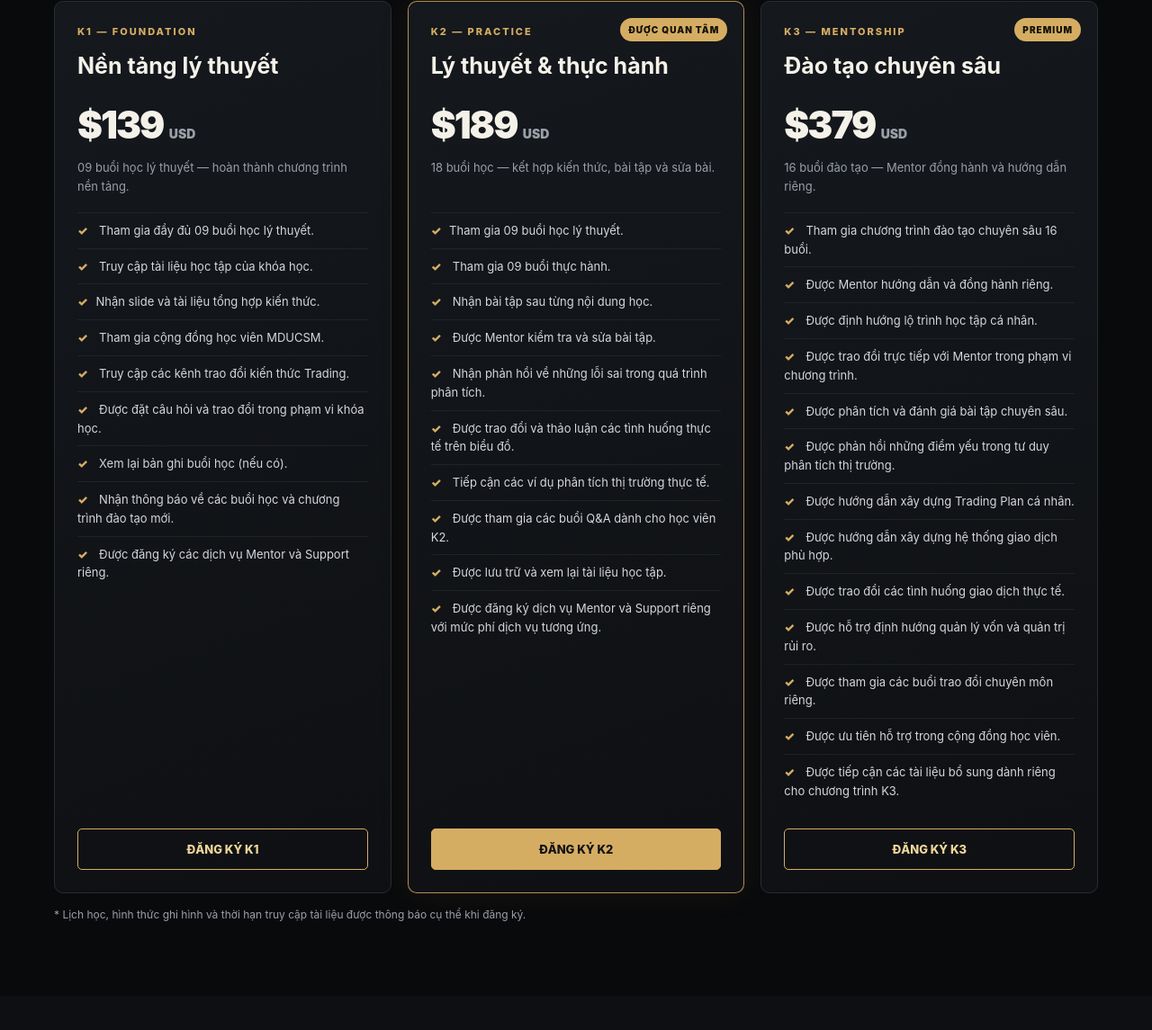
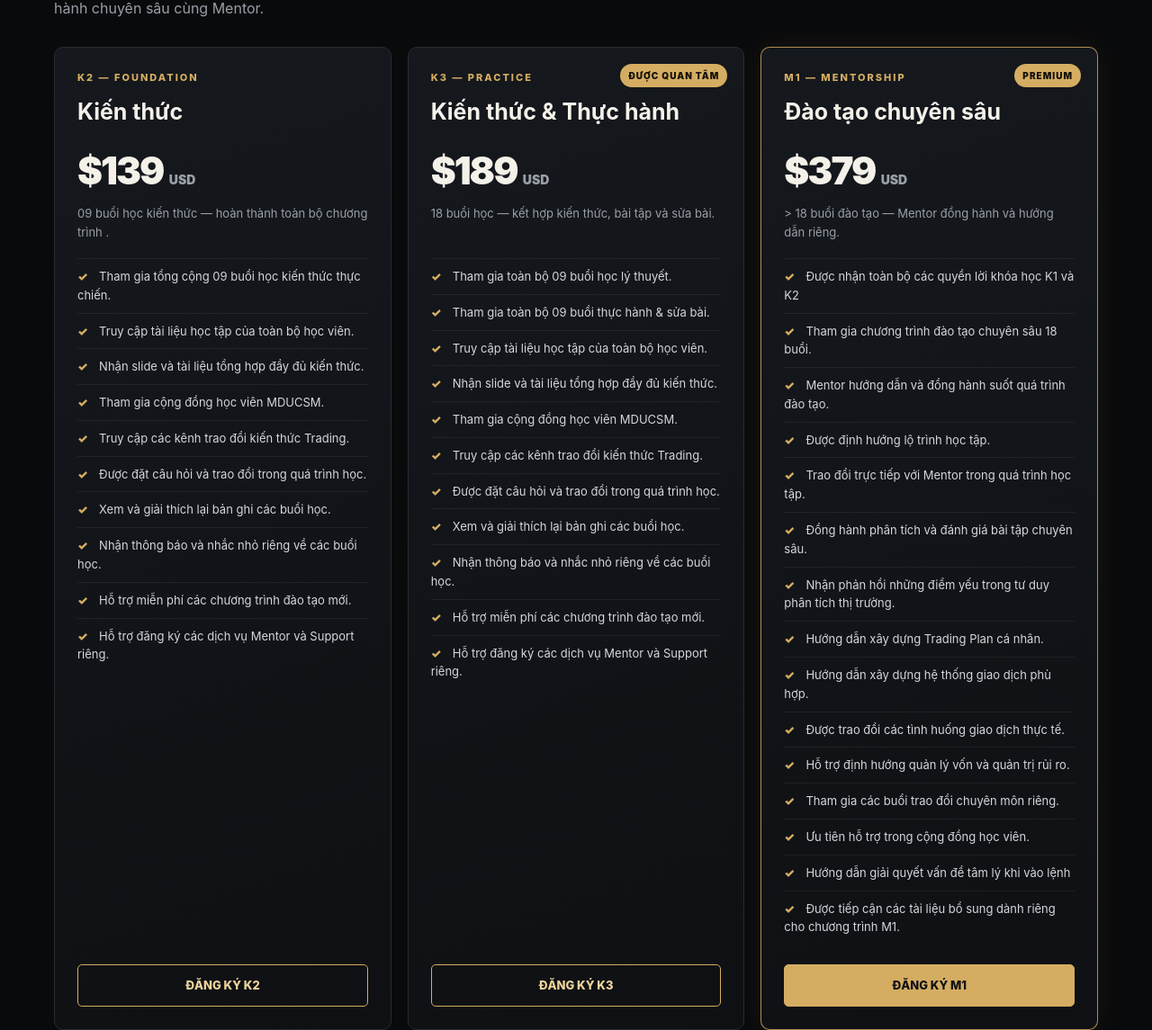
Before and after one commit to hokhanhduycs/mducsm, a plain HTML site: page index.html in a window 1280 px wide. Shown: the part 810-1955 px from the top of the page at 90% size. Drawn offline with nearby package versions, Linux system fonts and the light colour scheme.

Commit message:
Update index.html

```diff
--- a/index.html
+++ b/index.html
@@ -480,6 +480,9 @@
         padding: 22px;
       }
     }
+    .hero-white{
+      color: white !important;
+    }
   </style>
 </head>
 
@@ -487,7 +490,7 @@
   <div id="app">
     <header class="nav">
       <div class="wrap nav-inner">
-        <a class="brand" href="#">MDUCSM<span> / EDUCATION</span></a>
+        <a class="brand" href="#">MDUCSM<span> / KDcs</span></a>
         <nav class="nav-links">
           <a href="#courses">Khóa học</a>
           <a href="#privileges">Quyền lợi</a>
@@ -500,10 +503,14 @@
     <main>
       <section class="hero">
         <div class="wrap">
-          <div class="eyebrow">Learn • Practice • Develop</div>
-          <h1>MASTER THE MARKET.<br><span>BUILD YOUR EDGE.</span></h1>
-          <p>Chương trình đào tạo Trading của MDUCSM — xây dựng nền tảng kiến thức, rèn luyện khả năng phân tích và phát
-            triển tư duy giao dịch có hệ thống.</p>
+          <div class="eyebrow">Strategy • Memory • Key Decisions</div>
+          <h1>Inter. Candle Profile<br><span>KDcs • MDucSM</span></h1>
+          <p class="hero-white">Founder: MDucSM • Co-Founder: KDcs • Co- Founder: buu</p>
+          <p>
+          MDucSM - Đúc kết từ kinh nghiệm thực chiến, tập trung phát triển tư duy đọc hiểu thị trường,
+          khả năng phân tích hành vi giá và xây dựng phương pháp giao dịch có hệ thống và tính ứng dụng cao.
+
+          </p>
           <div class="hero-actions">
             <a class="btn" href="#courses">KHÁM PHÁ KHÓA HỌC</a>
             <a class="btn ghost" href="#services">DỊCH VỤ HỖ TRỢ</a>
@@ -695,60 +702,64 @@
         contactUrl: 'https://discord.com/users/686056041150021737',
         courses: [
           {
-            code: 'K1', level: 'FOUNDATION', name: 'Nền tảng lý thuyết', price: 139,
-            subtitle: '09 buổi học lý thuyết — hoàn thành chương trình nền tảng.',
+            code: 'K2', level: 'FOUNDATION', name: 'Kiến thức', price: 139,
+            subtitle: '09 buổi học kiến thức — hoàn thành toàn bộ chương trình .',
             highlights: [
-              " Tham gia đầy đủ 09 buổi học lý thuyết.",
-              " Truy cập tài liệu học tập của khóa học.",
-              "Nhận slide và tài liệu tổng hợp kiến thức.",
-              "  Tham gia cộng đồng học viên MDUCSM.",
-              "  Truy cập các kênh trao đổi kiến thức Trading.",
-              "  Được đặt câu hỏi và trao đổi trong phạm vi khóa học.",
-              " Xem lại bản ghi buổi học (nếu có).",
-              " Nhận thông báo về các buổi học và chương trình đào tạo mới.",
-              "  Được đăng ký các dịch vụ Mentor và Support riêng."
+              " Tham gia tổng cộng 09 buổi học kiến thức thực chiến.",
+              " Truy cập tài liệu học tập của toàn bộ học viên.",
+              " Nhận slide và tài liệu tổng hợp đầy đủ kiến thức.",
+              " Tham gia cộng đồng học viên MDUCSM.",
+              " Truy cập các kênh trao đổi kiến thức Trading.",
+              " Được đặt câu hỏi và trao đổi trong quá trình học.",
+              " Xem và giải thích lại bản ghi các buổi học.",
+              " Nhận thông báo và nhắc nhỏ riêng về các buổi học.",
+              " Hỗ trợ miễn phí các chương trình đào tạo mới.",
+              " Hỗ trợ đăng ký các dịch vụ Mentor và Support riêng."
 
 
             ],
             featured: false
           },
           {
-            code: 'K2', level: 'PRACTICE', name: 'Lý thuyết & thực hành', price: 189,
+            code: 'K3', level: 'PRACTICE', name: 'Kiến thức & Thực hành', price: 189,
             subtitle: '18 buổi học — kết hợp kiến thức, bài tập và sửa bài.',
             highlights: [
 
-              "Tham gia 09 buổi học lý thuyết.",
-              " Tham gia 09 buổi thực hành.",
-              "  Nhận bài tập sau từng nội dung học.",
-              "  Được Mentor kiểm tra và sửa bài tập.",
-              "  Nhận phản hồi về những lỗi sai trong quá trình phân tích.",
-              " Được trao đổi và thảo luận các tình huống thực tế trên biểu đồ.",
-              "  Tiếp cận các ví dụ phân tích thị trường thực tế.",
-              " Được tham gia các buổi Q&A dành cho học viên K2.",
-              "  Được lưu trữ và xem lại tài liệu học tập.",
-              " Được đăng ký dịch vụ Mentor và Support riêng với mức phí dịch vụ tương ứng."
+              " Tham gia toàn bộ 09 buổi học lý thuyết.",
+              " Tham gia toàn bộ 09 buổi thực hành & sửa bài.",
+              " Truy cập tài liệu học tập của toàn bộ học viên.",
+              " Nhận slide và tài liệu tổng hợp đầy đủ kiến thức.",
+              " Tham gia cộng đồng học viên MDUCSM.",
+              " Truy cập các kênh trao đổi kiến thức Trading.",
+              " Được đặt câu hỏi và trao đổi trong quá trình học.",
+              " Xem và giải thích lại bản ghi các buổi học.",
+              " Nhận thông báo và nhắc nhỏ riêng về các buổi học.",
+              " Hỗ trợ miễn phí các chương trình đào tạo mới.",
+              " Hỗ trợ đăng ký các dịch vụ Mentor và Support riêng."
             ],
-            featured: true, tag: 'ĐƯỢC QUAN TÂM'
+            featured: false, tag: 'ĐƯỢC QUAN TÂM'
           },
           {
-            code: 'K3', level: 'MENTORSHIP', name: 'Đào tạo chuyên sâu', price: 379,
-            subtitle: '16 buổi đào tạo — Mentor đồng hành và hướng dẫn riêng.',
+            code: 'M1', level: 'MENTORSHIP', name: 'Đào tạo chuyên sâu', price: 379,
+            subtitle: '> 18 buổi đào tạo — Mentor đồng hành và hướng dẫn riêng.',
             highlights: [
-              " Tham gia chương trình đào tạo chuyên sâu 16 buổi.",
-              "  Được Mentor hướng dẫn và đồng hành riêng.",
-              "  Được định hướng lộ trình học tập cá nhân.",
-              "   Được trao đổi trực tiếp với Mentor trong phạm vi chương trình.",
-              "   Được phân tích và đánh giá bài tập chuyên sâu.",
-              "  Được phản hồi những điểm yếu trong tư duy phân tích thị trường.",
-              "   Được hướng dẫn xây dựng Trading Plan cá nhân.",
-              "   Được hướng dẫn xây dựng hệ thống giao dịch phù hợp.",
+              " Được nhận toàn bộ các quyền lời khóa học K1 và K2",
+              " Tham gia chương trình đào tạo chuyên sâu 18 buổi.",
+              " Mentor hướng dẫn và đồng hành suốt quá trình đào tạo.",
+              " Được định hướng lộ trình học tập.",
+              " Trao đổi trực tiếp với Mentor trong quá trình học tập.",
+              " Đồng hành phân tích và đánh giá bài tập chuyên sâu.",
+              " Nhận phản hồi những điểm yếu trong tư duy phân tích thị trường.",
+              " Hướng dẫn xây dựng Trading Plan cá nhân.",
+              " Hướng dẫn xây dựng hệ thống giao dịch phù hợp.",
               " Được trao đổi các tình huống giao dịch thực tế.",
-              " Được hỗ trợ định hướng quản lý vốn và quản trị rủi ro.",
-              "  Được tham gia các buổi trao đổi chuyên môn riêng.",
-              "  Được ưu tiên hỗ trợ trong cộng đồng học viên.",
-              "  Được tiếp cận các tài liệu bổ sung dành riêng cho chương trình K3."
+              " Hỗ trợ định hướng quản lý vốn và quản trị rủi ro.",
+              " Tham gia các buổi trao đổi chuyên môn riêng.",
+              " Ưu tiên hỗ trợ trong cộng đồng học viên.",
+              " Hướng dẫn giải quyết vấn đề tâm lý khi vào lệnh",
+              " Được tiếp cận các tài liệu bổ sung dành riêng cho chương trình M1."
             ],
-            featured: false, tag: 'PREMIUM'
+            featured: true, tag: 'PREMIUM'
           }
         ],
         privileges: [
```
